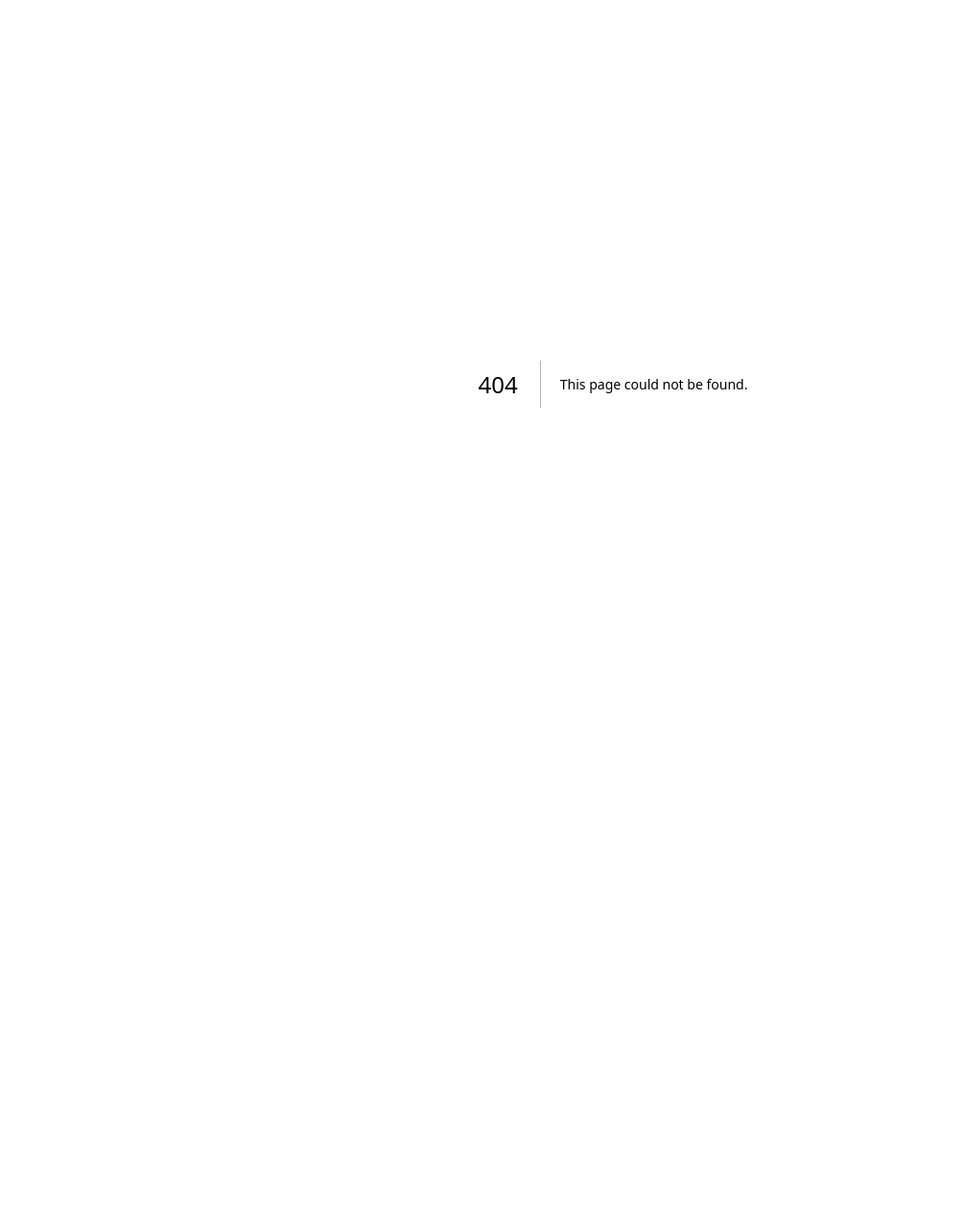
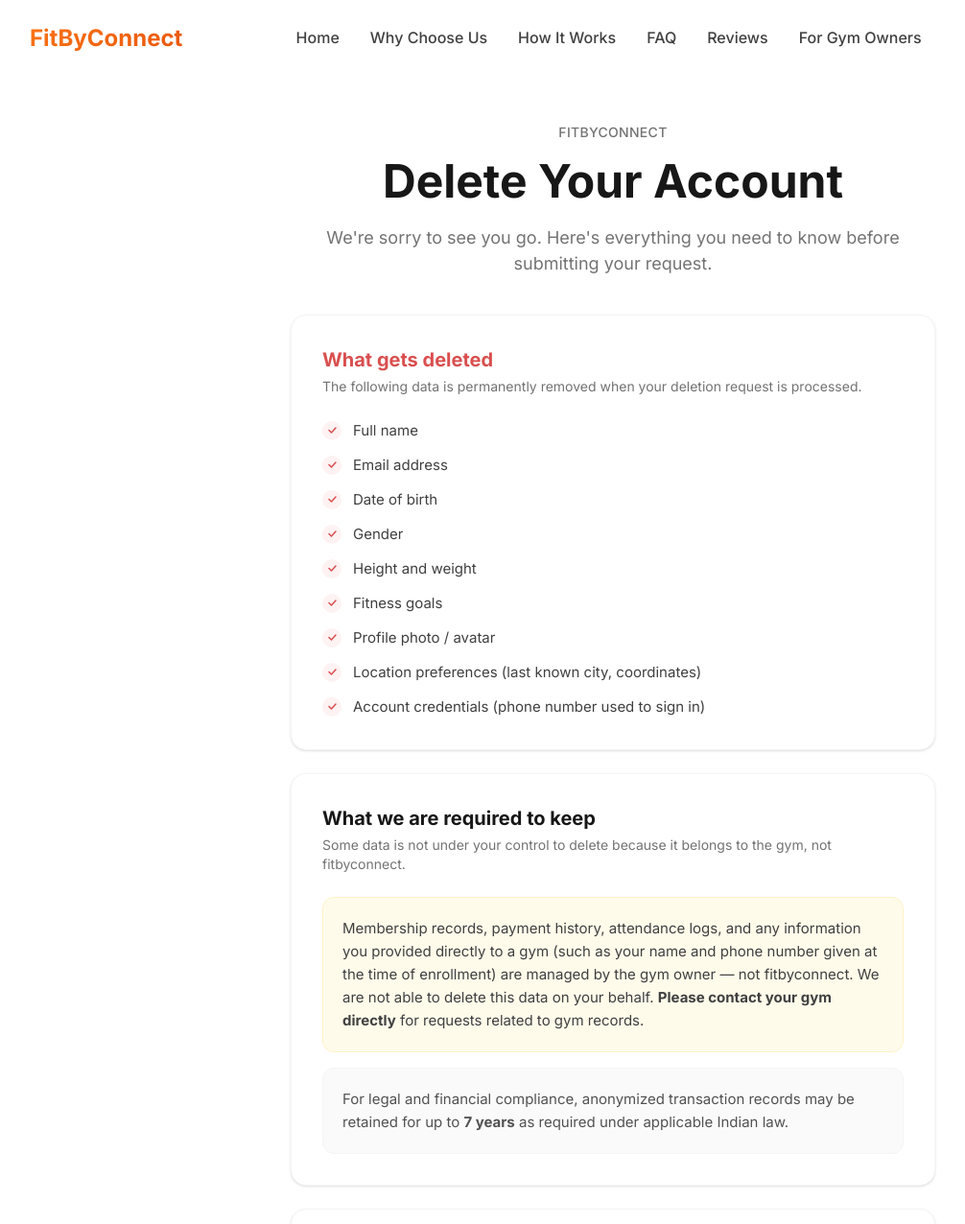
Before and after one commit to iamajaysingh22/fit-india-website-v2, a Next.js app: page /delete-account in a window 1280 px wide. Before the commit this address had no page. Shown: the top 1276 px of the page at 96% size, without its empty margins (1-1007 px from the left). Before the commit the page ends 800 px from the top, so only its background shows below. Built offline with nearby package versions, Linux system fonts and the light colour scheme.

Commit message:
add delete account policy
* Update and Privacy and terms and condition.

* delete account policy update

```diff
--- /dev/null
+++ b/src/app/delete-account/page.tsx
@@ -0,0 +1,154 @@
+import { Metadata } from 'next';
+import { Header, Footer } from '@/components/layout';
+import { Section } from '@/components/ui';
+
+export const metadata: Metadata = {
+  title: 'Delete Account — fitbyconnect',
+  description: 'Learn how to request deletion of your fitbyconnect account and personal profile data.',
+};
+
+const deletedItems = [
+  'Full name',
+  'Email address',
+  'Date of birth',
+  'Gender',
+  'Height and weight',
+  'Fitness goals',
+  'Profile photo / avatar',
+  'Location preferences (last known city, coordinates)',
+  'Account credentials (phone number used to sign in)',
+];
+
+const steps = [
+  <>Send an email to <strong>support@fitbyconnect.in</strong> from the email address registered on your account</>,
+  <>Use subject line: <strong>&quot;Account Deletion Request&quot;</strong></>,
+  <>Include your registered phone number in the email body so we can identify your account</>,
+  <>You will receive a confirmation email within <strong>3 business days</strong></>,
+  <>Your account and profile data will be permanently deleted within <strong>30 days</strong> of confirmation</>,
+];
+
+export default function DeleteAccount() {
+  return (
+    <div className="min-h-screen bg-neutral-50">
+      <Header />
+      <main>
+        <Section id="delete-account" background="white" padding="xl" className="pt-32">
+          <div className="max-w-[720px] mx-auto px-6">
+
+            {/* Hero */}
+            <div className="text-center mb-10">
+              <p className="text-sm font-medium tracking-wide text-neutral-500 uppercase mb-3" style={{ letterSpacing: '0.3px' }}>
+                fitbyconnect
+              </p>
+              <h1 className="text-h1 text-neutral-900 mb-4">Delete Your Account</h1>
+              <p className="text-large text-neutral-500 leading-relaxed">
+                We&apos;re sorry to see you go. Here&apos;s everything you need to know before submitting your request.
+              </p>
+            </div>
+
+            {/* What Gets Deleted */}
+            <div className="bg-white rounded-2xl shadow-sm border border-neutral-100 p-8 mb-6">
+              <h2
+                className="text-xl font-bold mb-1"
+                style={{ color: '#D94F4F' }}
+              >
+                What gets deleted
+              </h2>
+              <p className="text-sm text-neutral-500 mb-6">
+                The following data is permanently removed when your deletion request is processed.
+              </p>
+              <ul className="space-y-3">
+                {deletedItems.map((item) => (
+                  <li key={item} className="flex items-center gap-3 text-neutral-700" style={{ fontSize: '15px', lineHeight: '1.6' }}>
+                    <span className="flex-shrink-0 w-5 h-5 rounded-full bg-red-50 flex items-center justify-center">
+                      <svg width="11" height="11" viewBox="0 0 11 11" fill="none">
+                        <path d="M2 5.5L4.5 8L9 3" stroke="#D94F4F" strokeWidth="1.5" strokeLinecap="round" strokeLinejoin="round" />
+                      </svg>
+                    </span>
+                    {item}
+                  </li>
+                ))}
+              </ul>
+            </div>
+
+            {/* What Is NOT Deleted */}
+            <div className="bg-white rounded-2xl shadow-sm border border-neutral-100 p-8 mb-6">
+              <h2 className="text-xl font-bold text-neutral-900 mb-1">
+                What we are required to keep
+              </h2>
+              <p className="text-sm text-neutral-500 mb-6">
+                Some data is not under your control to delete because it belongs to the gym, not fitbyconnect.
+              </p>
+
+              <div className="bg-amber-50 border border-amber-100 rounded-xl p-5 mb-4" style={{ fontSize: '15px', lineHeight: '1.6' }}>
+                <p className="text-neutral-700">
+                  Membership records, payment history, attendance logs, and any information you provided directly to a gym
+                  (such as your name and phone number given at the time of enrollment) are managed by the gym owner —
+                  not fitbyconnect. We are not able to delete this data on your behalf.{' '}
+                  <strong>Please contact your gym directly</strong> for requests related to gym records.
+                </p>
+              </div>
+
+              <div className="bg-neutral-50 border border-neutral-100 rounded-xl p-5" style={{ fontSize: '15px', lineHeight: '1.6' }}>
+                <p className="text-neutral-600">
+                  For legal and financial compliance, anonymized transaction records may be retained for up to{' '}
+                  <strong>7 years</strong> as required under applicable Indian law.
+                </p>
+              </div>
+            </div>
+
+            {/* How to Submit */}
+            <div className="bg-white rounded-2xl shadow-sm border border-neutral-100 p-8 mb-6">
+              <h2 className="text-xl font-bold text-neutral-900 mb-1">
+                How to submit your request
+              </h2>
+              <p className="text-sm text-neutral-500 mb-6">
+                Follow these steps to initiate an account deletion.
+              </p>
+
+              <ol className="space-y-4 mb-8">
+                {steps.map((step, i) => (
+                  <li key={i} className="flex gap-4" style={{ fontSize: '15px', lineHeight: '1.6' }}>
+                    <span
+                      className="flex-shrink-0 w-7 h-7 rounded-full flex items-center justify-center text-white text-sm font-semibold"
+                      style={{ background: '#E8907A' }}
+                    >
+                      {i + 1}
+                    </span>
+                    <span className="text-neutral-700 pt-0.5">{step}</span>
+                  </li>
+                ))}
+              </ol>
+
+              {/* CTA */}
+              <div className="text-center">
+                <a
+                  href="mailto:support@fitbyconnect.in?subject=Account%20Deletion%20Request"
+                  className="inline-flex items-center justify-center text-white font-semibold px-8 rounded-full transition-opacity hover:opacity-90"
+                  style={{
+                    backgroundColor: '#E8907A',
+                    height: '52px',
+                    fontSize: '16px',
+                  }}
+                >
+                  Send Deletion Request
+                </a>
+
+                <p
+                  className="mt-5 text-neutral-400 mx-auto max-w-md"
+                  style={{ fontSize: '13px', lineHeight: '1.6', letterSpacing: '0.3px' }}
+                >
+                  Deletion requests are processed manually. Once confirmed, this action is permanent and cannot be undone.
+                  If you have an active gym membership, deleting your fitbyconnect account will not cancel your membership
+                  with the gym.
+                </p>
+              </div>
+            </div>
+
+          </div>
+        </Section>
+      </main>
+      <Footer />
+    </div>
+  );
+}
--- a/src/app/sitemap.ts
+++ b/src/app/sitemap.ts
@@ -14,5 +14,11 @@
       changeFrequency: 'weekly',
       priority: 0.8,
     },
+    {
+      url: 'https://www.fitbyconnect.in/delete-account',
+      lastModified: new Date(),
+      changeFrequency: 'yearly',
+      priority: 0.5,
+    },
   ]
 }
--- a/src/components/layout/Footer.tsx
+++ b/src/components/layout/Footer.tsx
@@ -41,6 +41,7 @@
     links: [
       { name: 'Privacy Policy', href: '/privacy-policy', external: true },
       { name: 'Terms & Conditions', href: '/terms-and-conditions', external: true },
+      { name: 'Delete Account', href: '/delete-account', external: true },
       { name: 'Cookie Policy', href: '#', external: true },
       { name: 'FAQ', href: '#user-faq' },
       { name: 'Help Center', href: '#contact' },
@@ -113,15 +114,12 @@
             <div className="space-y-3 mb-6">
               <div className="flex items-center space-x-3">
                 <Mail className="w-4 h-4 text-primary-500" />
-                <span className="text-neutral-300">support@fitindia.com</span>
+                <span className="text-neutral-300">support@fitbyconnect.in</span>
               </div>
-              <div className="flex items-center space-x-3">
-                <Phone className="w-4 h-4 text-primary-500" />
-                <span className="text-neutral-300">+91 98765 43210</span>
-              </div>
+
               <div className="flex items-center space-x-3">
                 <MapPin className="w-4 h-4 text-primary-500" />
-                <span className="text-neutral-300">Mumbai, Maharashtra</span>
+                <span className="text-neutral-300">Greater Noida, Uttar Pradesh</span>
               </div>
             </div>
 
@@ -241,6 +239,12 @@
                 Terms & Conditions
               </button>
               <button
+                onClick={() => handleLinkClick('/delete-account', true)}
+                className="text-neutral-400 hover:text-primary-400 text-sm transition-colors duration-200"
+              >
+                Delete Account
+              </button>
+              <button
                 onClick={() => handleLinkClick('#', true)}
                 className="text-neutral-400 hover:text-primary-400 text-sm transition-colors duration-200"
               >
```
Also changed, not shown: public/home-screen.png, 1 other file (tests, documents, lock files or other folders).
